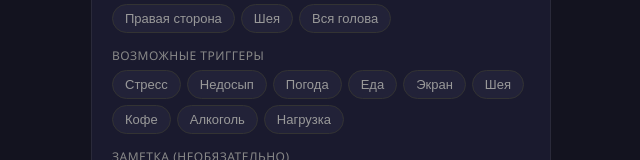
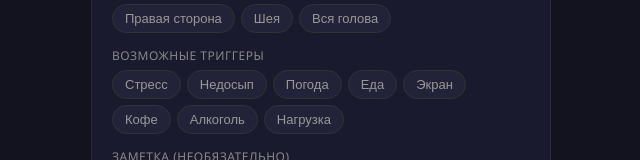
Before and after one commit to 1vank1n/pressura, a React (Vite) app: page / in a window 1280 px wide. Shown: the part 434-594 px from the top of the page, without its empty margins (319-959 px from the left). Built offline with nearby package versions, Linux system fonts and the light colour scheme.

Commit message:
Update constants.ts

```diff
--- a/src/constants.ts
+++ b/src/constants.ts
@@ -30,7 +30,6 @@ export const TRIGGERS = [
   "Погода",
   "Еда",
   "Экран",
-  "Шея",
   "Кофе",
   "Алкоголь",
   "Нагрузка",
```
